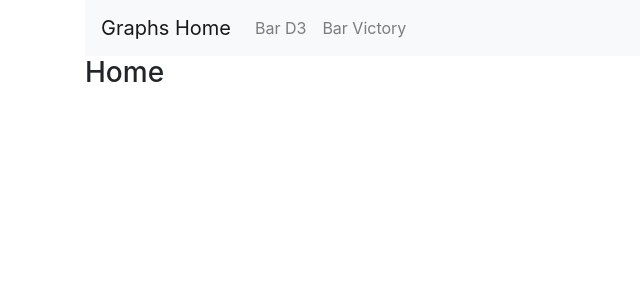
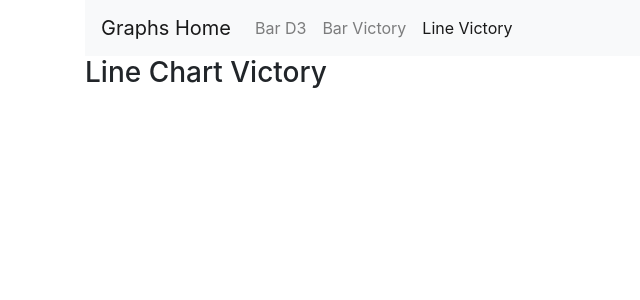
Before and after one commit to mgkabir/react-d3-graphs, a React (Create React App) app: page /line-victory in a window 1280 px wide. Shown: the top 300 px of the page, without its empty margins (0-640 px from the left). Built offline with nearby package versions, Linux system fonts and the light colour scheme.

Commit message:
component for line chart added

```diff
--- a/src/App.js
+++ b/src/App.js
@@ -2,6 +2,7 @@ import React, { Component } from "react";
 import { Route, Switch } from "react-router-dom";
 import BarChart from "./components/barChart";
 import VictoryBarChart from "./components/victoryBarChart";
+import VictoryLineChart from "./components/victoryLineChart";
 import Home from "./components/home";
 import NavBar from "./components/navBar";
 
@@ -13,6 +14,7 @@ class App extends Component {
         <NavBar />
         <Switch>
           <Route path="/bar-victory" component={VictoryBarChart} />
+          <Route path="/line-victory" component={VictoryLineChart} />
           <Route path="/bar-d3" component={BarChart} />
           <Route path="/" component={Home} />
         </Switch>
--- a/src/components/navBar.jsx
+++ b/src/components/navBar.jsx
@@ -21,6 +21,11 @@ class NavBar extends Component {
                 Bar Victory
               </NavLink>
             </li>
+            <li className="nav-item">
+              <NavLink className="nav-link" to="/line-victory">
+                Line Victory
+              </NavLink>
+            </li>
           </ul>
         </div>
       </nav>
--- /dev/null
+++ b/src/components/victoryLineChart.jsx
@@ -0,0 +1,10 @@
+import React, { Component } from "react";
+
+class VictoryLineChart extends Component {
+  state = {};
+  render() {
+    return <h3>Line Chart Victory</h3>;
+  }
+}
+
+export default VictoryLineChart;
```
